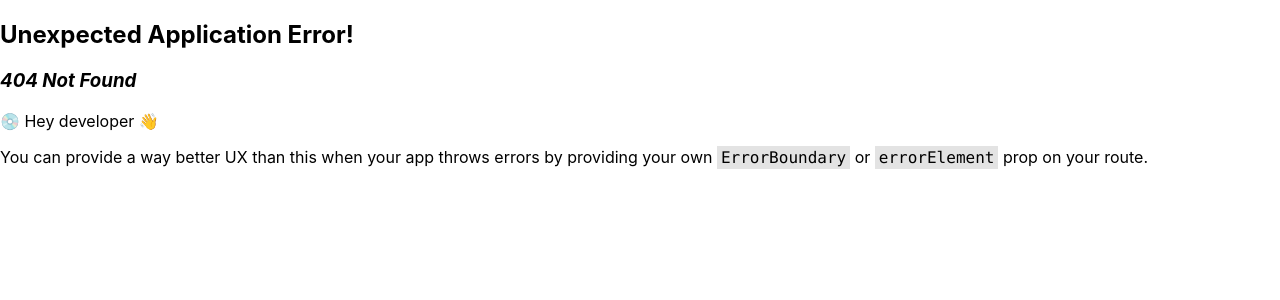
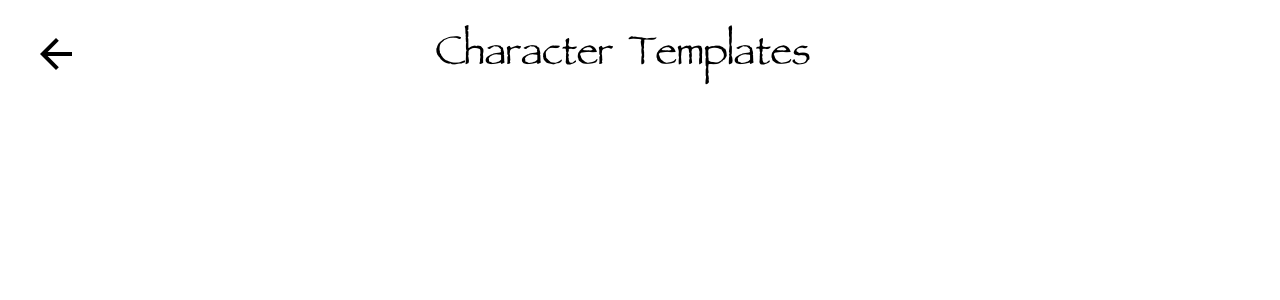
Before and after one commit to Noah-Yasarturk/tabletop_combat_tracker, a React (Create React App) app in the folder frontend/tabletop-track/: page /templates in a window 1280 px wide. Before the commit this address had no page. Shown: the top 300 px of the page. Built offline with nearby package versions, Linux system fonts and the light colour scheme.

Commit message:
Center headers, left back button

```diff
--- a/frontend/tabletop-track/src/components/encounters/encounterHeader.scss
+++ b/frontend/tabletop-track/src/components/encounters/encounterHeader.scss
@@ -4,5 +4,4 @@
 .encounterHeader {
     @extend .staticHeader;
     background-color: $colorOne;
-
 }
--- a/frontend/tabletop-track/src/components/encounters/encounterMenu.scss
+++ b/frontend/tabletop-track/src/components/encounters/encounterMenu.scss
@@ -13,6 +13,9 @@
 
 .backToMainMenuSection {
     display: flex;
+    position: absolute;
+    margin-left: 2em;
+    left: 0;
 }
 
 .backToMainMenuSection svg {
--- a/frontend/tabletop-track/src/components/globalStyles.scss
+++ b/frontend/tabletop-track/src/components/globalStyles.scss
@@ -20,12 +20,13 @@ $iconMinWidth: 4.25em;
     position: sticky;
     z-index: 3;
     height: 10vh;
+    justify-content: center;
 }
 
 .headerText {
     font-family: Papyrus;
     font-size: 400%;
-    padding-left:0.5em
+    padding-left:0.5em;
 }
 
 .centerStackedElementsWithin {
--- a/frontend/tabletop-track/src/components/mainMenu.jsx
+++ b/frontend/tabletop-track/src/components/mainMenu.jsx
@@ -21,7 +21,7 @@ export function MainMenu() {
                 Characters
             </Link>
 
-            <Link className="menuLink">
+            <Link className="menuLink" to={`templates`}>
                 <GiCharacter className="characterTemplateIcon"></GiCharacter>
                 Character Templates
             </Link>
--- a/frontend/tabletop-track/src/components/template/charTemplate.scss
+++ b/frontend/tabletop-track/src/components/template/charTemplate.scss
@@ -1,4 +1,15 @@
 @import '../globalStyles.scss';
+
+.charTemplateMenuWrapper {
+
+
+}
+
+.charTemplateMenuHeader {
+    @extend .staticHeader;
+    @extend .headerText;
+}
+
 
 .charTemplateFormWrapper {
     @extend .centerStackedElementsWithin;
--- /dev/null
+++ b/frontend/tabletop-track/src/components/template/charTemplateMenu.jsx
@@ -0,0 +1,22 @@
+import { BackButton } from "../backButton";
+import './charTemplate.scss'
+
+export function CharTemplateMenu() {
+    return (
+        <div className="charTemplateMenuWrapper">
+            <div className="staticHeader">
+                <BackButton/>
+                <span className="charTemplateMenuHeader">Character Templates</span>
+            </div>
+
+
+             {/* Saved templates */}
+
+
+             {/* Create new template */}
+
+
+        </div>
+
+    )
+}
--- a/frontend/tabletop-track/src/index.jsx
+++ b/frontend/tabletop-track/src/index.jsx
@@ -7,6 +7,7 @@ import reportWebVitals from './reportWebVitals';
 import { EncounterMenu } from './components/encounters/encounterMenu';
 import { EncounterBody } from './components/encounters/encounterBody';
 import { CharTemplateForm } from './components/template/templateForm';
+import { CharTemplateMenu } from './components/template/charTemplateMenu';
 
 const router = createBrowserRouter([
   {
@@ -20,6 +21,10 @@ const router = createBrowserRouter([
   {
     path: "/encounter/dummy",
     element: <EncounterBody/>
+  },
+  {
+    path: "/templates",
+    element: <CharTemplateMenu/>
   },
   {
     path: "/templates/create",
```
Also changed, not shown: 1 other file (tests, documents, lock files or other folders).
